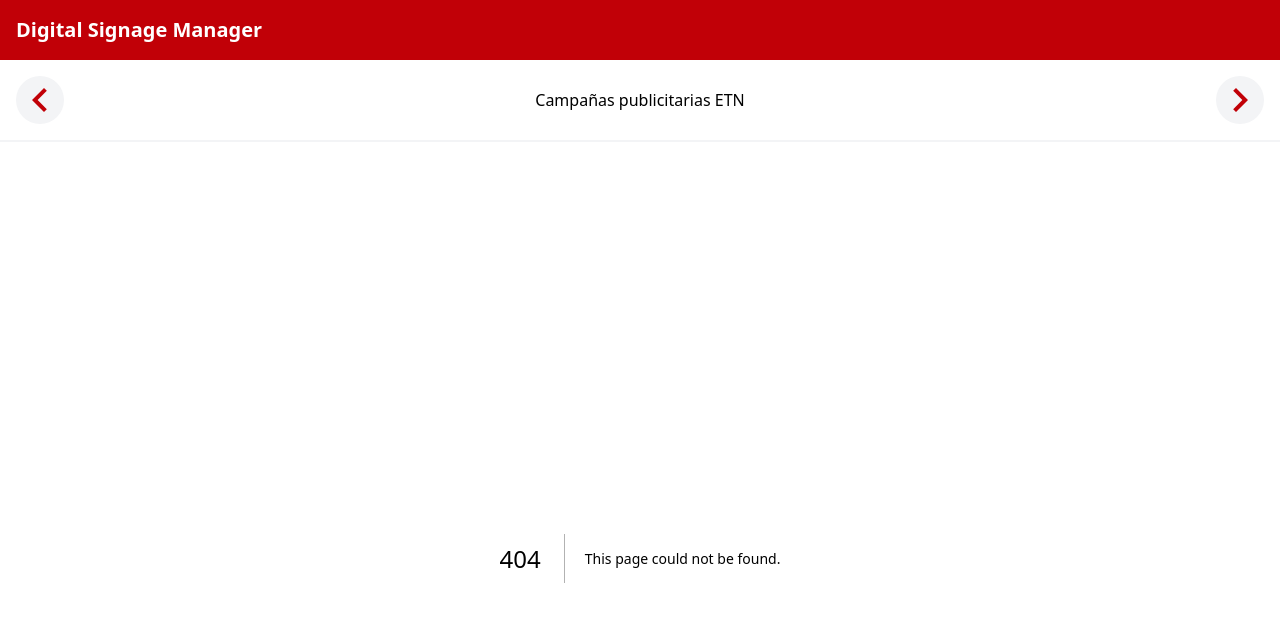
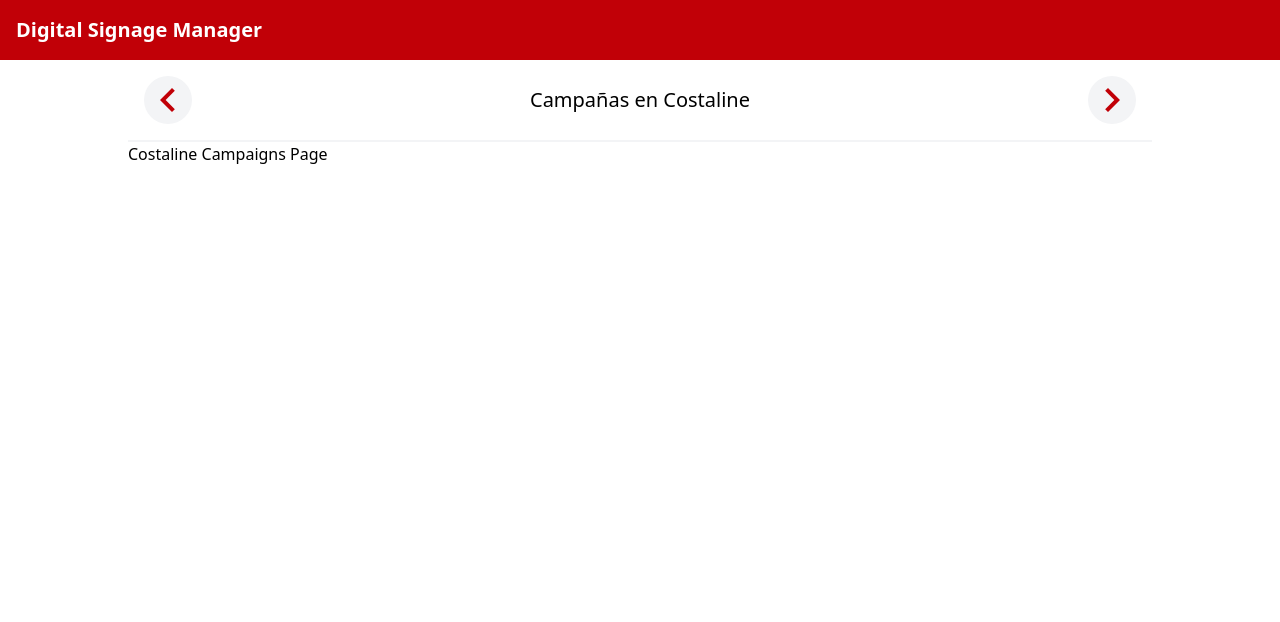
Before and after one commit to JasubiPL/digital-signage-manager, a Next.js app: page /campanias-costaline in a window 1280 px wide. Before the commit this address had no page. Shown: the top 622 px of the page. Built offline with nearby package versions, Linux system fonts and the light colour scheme.

Commit message:
feat(navigation): integrate MainNavBar in campaign pages and update layout structure

```diff
--- /dev/null
+++ b/app/campanias-costaline/page.tsx
@@ -0,0 +1,10 @@
+import { MainNavBar } from "../components/MainNavBar";
+
+export default function CostalineCampaignsPage() {
+  return (
+    <>
+      <MainNavBar previusPage="/campanias-gho" nextPage="/campanias-etn" title="Campañas en Costaline" />
+      <div>Costaline Campaigns Page</div>
+    </>
+  );
+}
--- a/app/campanias-etn/page.tsx
+++ b/app/campanias-etn/page.tsx
@@ -1,9 +1,10 @@
-import RootLayout from "../layout";
+import { MainNavBar } from "../components/MainNavBar";
 
 export default function EtnCampaignsPage() {
   return (
-    <RootLayout>
+    <>
+      <MainNavBar previusPage="/campanias-costaline" nextPage="/campanias-gho" title="Campañas en ETN" />
       <div>Etn Campaigns Page</div>
-    </RootLayout>
+    </>
   );
 }
--- /dev/null
+++ b/app/campanias-gho/page.tsx
@@ -0,0 +1,10 @@
+import { MainNavBar } from "../components/MainNavBar";
+
+export default function GhoCampaignsPage() {
+  return (
+    <>
+      <MainNavBar previusPage="/campanias-etn" nextPage="/campanias-costaline" title="Campañas en GHO" />
+      <div>Gho Campaigns Page</div>
+    </>
+  );
+}
--- a/app/components/MainNavBar.tsx
+++ b/app/components/MainNavBar.tsx
@@ -4,13 +4,17 @@
   MdOutlineKeyboardArrowLeft
 } from "react-icons/md";
 
-export const MainNavBar = () => {
+export const MainNavBar = ({ previusPage, nextPage, title }: { previusPage: string, nextPage: string, title: string }) => {
   return (
     <nav className="w-full">
       <div className="p-4 flex justify-between items-center border-b-2 border-gray-100">
-        <MdOutlineKeyboardArrowLeft className="text-5xl fill-red-700 bg-gray-100 rounded-full"/>
-        <p className="font-medium">Campañas publicitarias ETN</p>
-        <MdOutlineKeyboardArrowRight className="text-5xl fill-red-700 bg-gray-100 rounded-full"/>
+        <Link href={previusPage}>
+          <MdOutlineKeyboardArrowLeft className="text-5xl fill-red-700 bg-gray-100 rounded-full"/>
+        </Link>
+        <p className="text-xl">{title}</p>
+          <Link href={nextPage}>
+          <MdOutlineKeyboardArrowRight className="text-5xl fill-red-700 bg-gray-100 rounded-full"/>
+        </Link>
       </div>
     </nav>
   );
--- a/app/layout.tsx
+++ b/app/layout.tsx
@@ -1,7 +1,5 @@
 import type { Metadata } from "next";
 import Link from "next/link";
-
-import { MainNavBar } from "./components/MainNavBar";
 
 import "./globals.css";
 
@@ -12,13 +10,12 @@
 
 export default function RootLayout({ children }: { children: React.ReactNode }) {
   return (
-    <html lang="es">
-      <header className="w-full font-bold bg-red-700 text-white p-4">
-        <Link href="/" className="text-xl">Digital Signage Manager</Link>
-      </header>
+    <html lang="es" suppressHydrationWarning>
       <body className="flex flex-col items-center">
-        <MainNavBar />
-        <main className="w-full max-w-5xl p-4">
+        <header className="w-full font-bold bg-red-700 text-white p-4">
+          <Link href="/" className="text-xl">Digital Signage Manager</Link>
+        </header>
+        <main className="w-full max-w-5xl">
         {children}
         </main>
       </body>
--- a/app/page.tsx
+++ b/app/page.tsx
@@ -1,8 +1,7 @@
+"use client"
+
+import { redirect } from 'next/navigation'
 
 export default function Home() {
-  return (
-      <>
-        <div>Welcome to Digital Signage Manager</div>
-      </>
-  );
+  redirect('/campanias-etn')
 }
```
